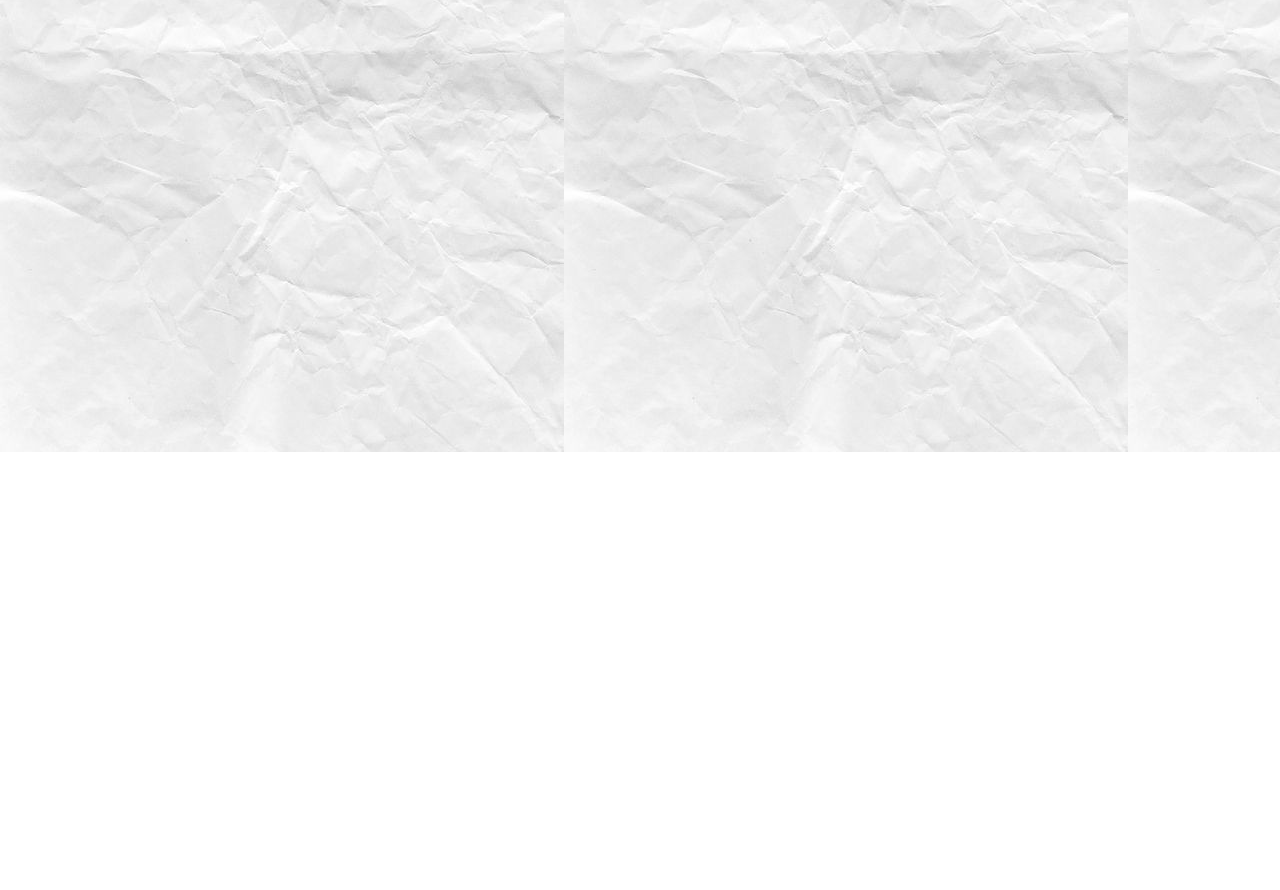
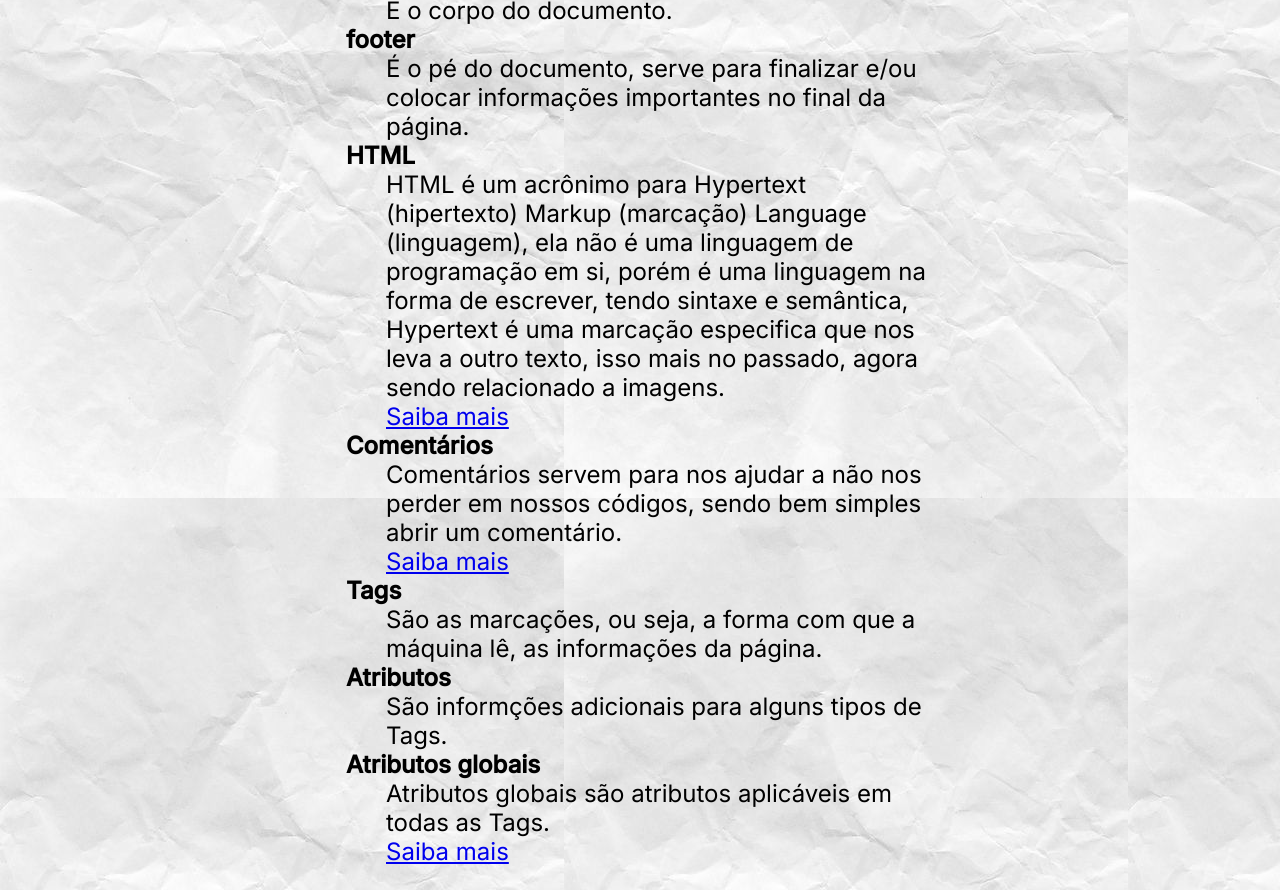
Before and after one commit to Beto-Mori/glossario-HTML, a plain HTML site: page index.html in a window 1280 px wide. Shown: the part 348-1238 px from the top of the page. Before the commit the page ends 800 px from the top, so only its background shows below. Drawn offline with Linux system fonts and the light colour scheme.

Commit message:
add more info + change style

```diff
--- a/index.html
+++ b/index.html
@@ -1,6 +1,10 @@
 <!DOCTYPE html>
 <html lang="pt-br">
   <head>
+    <link
+      href="https://fonts.googleapis.com/css2?family=Inter:wght@400;500&display=swap"
+      rel="stylesheet"
+    />
     <meta charset="UTF-8" />
     <meta http-equiv="X-UA-Compatible" content="IE=edge" />
     <meta name="viewport" content="width=device-width, initial-scale=1.0" />
@@ -15,11 +19,14 @@
           <dt>
             <strong>!DOCTYPE html</strong>
           </dt>
-          <dd>Define o tipo de documento como HTML5. </dd>
+          <dd>Define o tipo de documento como HTML5.</dd>
           <dt>
             <strong>head</strong>
           </dt>
-          <dd>É o cabelhaçalho do documento, e contém metadados, título da página, link. </dd>
+          <dd>
+            É o cabelhaçalho do documento, e contém metadados, título da página,
+            link.
+          </dd>
           <dt>
             <strong>body</strong>
           </dt>
@@ -27,7 +34,60 @@
           <dt>
             <strong>footer</strong>
           </dt>
-          <dd> É o pé do documento, serve para finalizar e/ou colocar informações importantes no final da página. </dd>
+          <dd>
+            É o pé do documento, serve para finalizar e/ou colocar informações
+            importantes no final da página.
+          </dd>
+          <dt>
+            <strong>HTML</strong>
+          </dt>
+          <dd>
+            HTML é um acrônimo para Hypertext (hipertexto) Markup (marcação)
+            Language (linguagem), ela não é uma linguagem de programação em si,
+            porém é uma linguagem na forma de escrever, tendo sintaxe e
+            semântica, Hypertext é uma marcação especifica que nos leva a outro
+            texto, isso mais no passado, agora sendo relacionado a imagens.
+            <br />
+            <a
+              href="https://biblioteca.rocketseat.com.br/html/fundamentos-de-html/o-que-e-html"
+              target="_blank"
+              >Saiba mais</a
+            >
+          </dd>
+          <dt>
+            <strong>Comentários</strong>
+          </dt>
+          <dd>
+            Comentários servem para nos ajudar a não nos perder em nossos
+            códigos, sendo bem simples abrir um comentário.
+            <br />
+            <a
+              href="https://biblioteca.rocketseat.com.br/html/fundamentos-de-html/comentarios"
+              target="_blank"
+              >Saiba mais</a
+            >
+          </dd>
+          <dt>
+            <strong>Tags</strong>
+          </dt>
+          <dd>
+            São as marcações, ou seja, a forma com que a máquina lê, as
+            informações da página.
+          </dd>
+          <dt>
+            <strong>Atributos</strong>
+          </dt>
+          <dd>São informções adicionais para alguns tipos de Tags.</dd>
+          <dt>
+            <strong>Atributos globais</strong>
+          </dt>
+          <dd>
+            Atributos globais são atributos aplicáveis em todas as Tags. <br />
+            <a
+              href="https://biblioteca.rocketseat.com.br/html/fundamentos-de-html/atributos-globais"
+              target="_blank"
+            >Saiba mais</a>
+          </dd>
         </dl>
       </div>
     </div>
--- a/style.css
+++ b/style.css
@@ -9,13 +9,18 @@ html {
   padding: 0 24px;
 }
 
+body {
+    font-family: "Inter", sans-serif;
+}
+
 h1 {
   text-align: center;
   background-color: aquamarine;
   padding: 10px;
   border-bottom: 10px;
+  font-size: 50px;
 }
 
 #items{
-    background-color: aquamarine;
+    font-size: x-large;
 }
```
